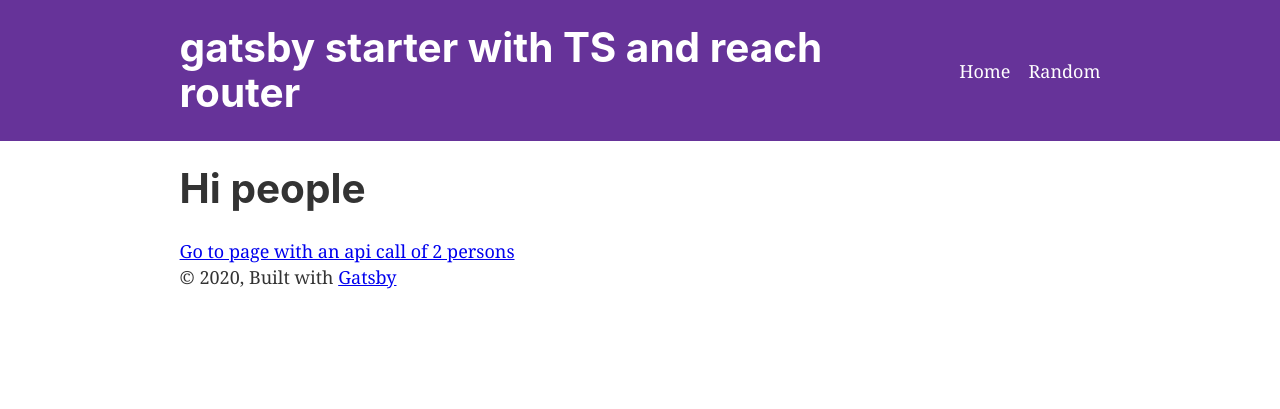
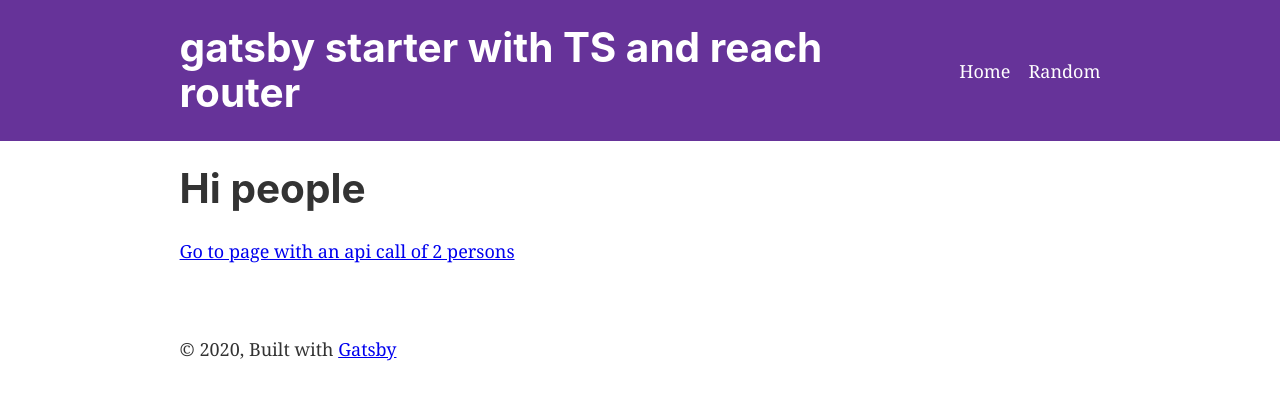
Before and after one commit to yogainalift/gatsby-starter-yoga, a Gatsby site: page / in a window 1280 px wide. Built offline with nearby package versions, Linux system fonts and the light colour scheme; Gatsby itself is replaced by a stand-in of ours.

Commit message:
Fix footer

```diff
--- a/src/components/layout.tsx
+++ b/src/components/layout.tsx
@@ -35,7 +35,7 @@ const Layout: React.FC = ({ children }) => {
         }}
       >
         <main>{children}</main>
-        <footer>
+        <footer style={{ marginTop: '3rem', padding: '1rem 0' }}>
           © {new Date().getFullYear()}, Built with
           {` `}
           <a href="https://www.gatsbyjs.org">Gatsby</a>
```
